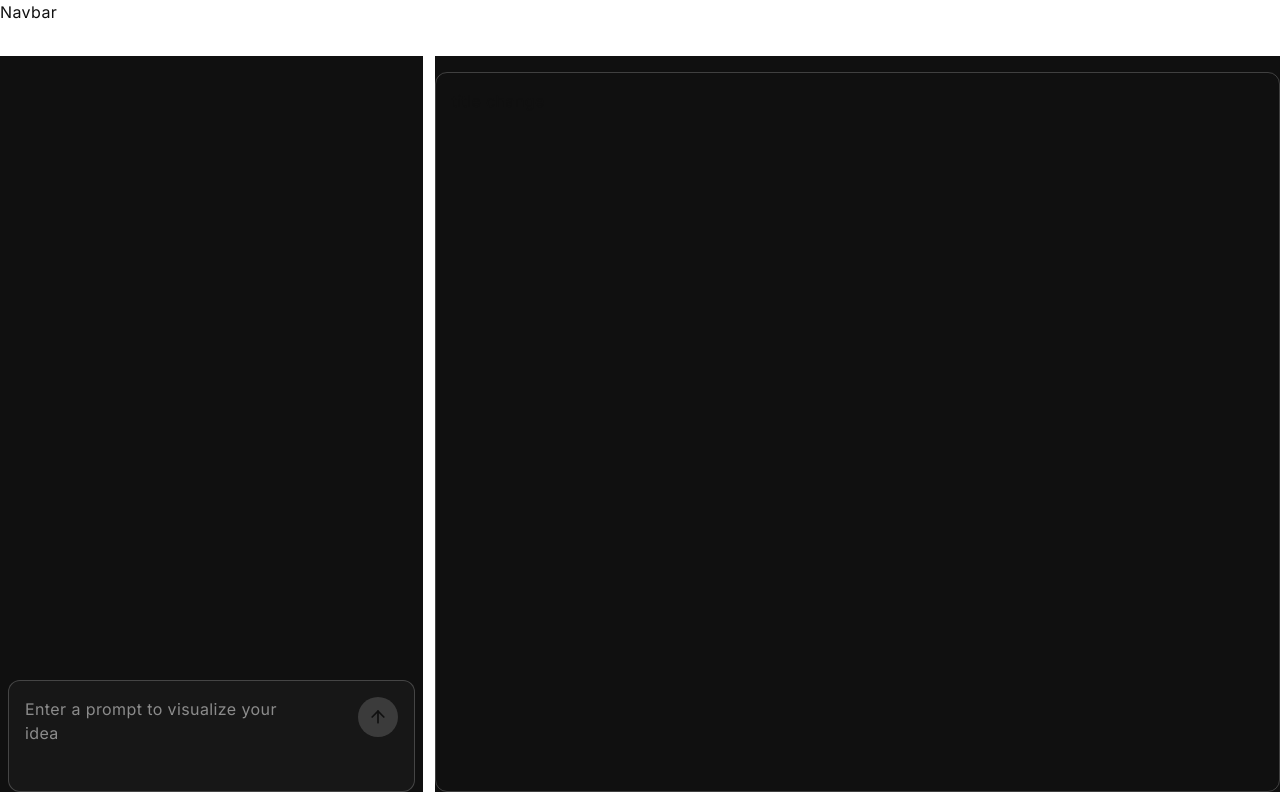
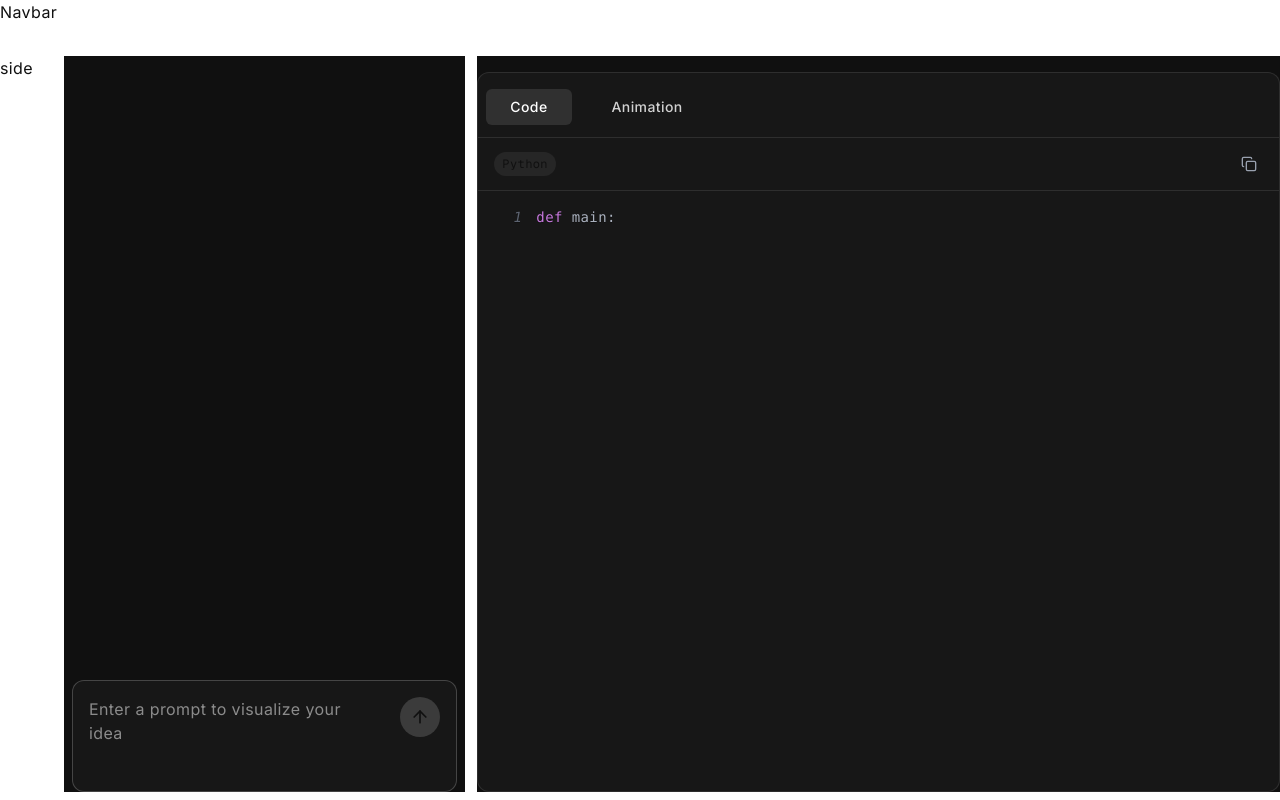
Before and after one commit to Devansh-Sabharwal/Visura, a Next.js app in the folder frontend/: page /chat in a window 1280 px wide. Built offline with nearby package versions, Linux system fonts and the light colour scheme.

Commit message:
added code block

```diff
--- a/frontend/package.json
+++ b/frontend/package.json
@@ -9,13 +9,18 @@
     "lint": "next lint"
   },
   "dependencies": {
+    "@tabler/icons-react": "^3.34.0",
     "@tanstack/react-query": "^5.80.7",
+    "@types/react-syntax-highlighter": "^15.5.13",
+    "clsx": "^2.1.1",
     "lucide-react": "^0.516.0",
     "next": "15.3.3",
     "next-auth": "^4.24.11",
     "react": "^19.0.0",
     "react-dom": "^19.0.0",
     "react-hot-toast": "^2.5.2",
+    "react-syntax-highlighter": "^15.6.1",
+    "tailwind-merge": "^3.3.1",
     "uuid": "^11.1.0",
     "zustand": "^5.0.5"
   },
--- a/frontend/src/components/AnimationWindow.tsx
+++ b/frontend/src/components/AnimationWindow.tsx
@@ -1,11 +1,28 @@
+import { Tabs } from "./ui/Tabs";
+import CodeBlock from "./ui/CodeBlock";
 export default function AnimationWindow() {
+  const demo = "def main:";
   const tabs = [
-    { id: "Code", label: "Code" },
-    { id: "Animation", label: "Animation" },
+    {
+      title: "Code",
+      value: "Code",
+      content: (
+        <div className="h-full">
+          <CodeBlock code={demo} language="python" />
+        </div>
+      ),
+    },
+    {
+      title: "Animation",
+      value: "Animation",
+      content: <div>animation</div>,
+    },
   ];
   return (
     <div>
-      <div className="p-4">title change</div>
+      <div className="py-2 h-full">
+        <Tabs tabs={tabs} />
+      </div>
     </div>
   );
 }
--- a/frontend/src/components/ChatInterface.tsx
+++ b/frontend/src/components/ChatInterface.tsx
@@ -14,11 +14,12 @@ export default function ChatInterface() {
       <div className="h-[56px] border-b border-white/10">Navbar</div>
       <div className="flex-1 mb-2 flex w-screen h-full overflow-y-auto">
         <div className="flex-1 flex h-full w-full">
+          <div className="w-16">side</div>
           <div className="bg-black-100 h-full flex-1">
             <ChatWindow />
           </div>
           <div className="bg-black-100  h-full flex-2 flex flex-col ml-3 ">
-            <div className=" flex-1 border mt-4 border-white/20 rounded-xl h-full">
+            <div className=" flex-1 border bg-[#171717] mt-4 border-white/10 rounded-xl h-full">
               <AnimationWindow />
             </div>
           </div>
--- /dev/null
+++ b/frontend/src/components/ui/CodeBlock.tsx
@@ -0,0 +1,221 @@
+import React, { useState } from "react";
+import { Prism as SyntaxHighlighter } from "react-syntax-highlighter";
+import {
+  oneDark,
+  oneLight,
+} from "react-syntax-highlighter/dist/esm/styles/prism";
+import { Copy, Check, Download, Eye, EyeOff } from "lucide-react";
+import toast from "react-hot-toast";
+
+interface CodeBlockProps {
+  code: string;
+  language?: string;
+  title?: string;
+  showLineNumbers?: boolean;
+  theme?: "dark" | "light";
+  maxHeight?: string;
+  showCopyButton?: boolean;
+  showDownloadButton?: boolean;
+  showCollapseButton?: boolean;
+  className?: string;
+  filename?: string;
+}
+
+export default function CodeBlock({
+  code,
+  language = "javascript",
+  title,
+  showLineNumbers = true,
+  theme = "dark",
+  maxHeight = "450px",
+  showCopyButton = true,
+  showDownloadButton = false,
+  showCollapseButton = false,
+  className = "",
+  filename,
+}: CodeBlockProps) {
+  const [copied, setCopied] = useState(false);
+  const [isCollapsed, setIsCollapsed] = useState(false);
+
+  const handleCopy = async () => {
+    try {
+      await navigator.clipboard.writeText(code);
+      setCopied(true);
+      toast.success("Code copied to clipboard!");
+      setTimeout(() => setCopied(false), 2000);
+    } catch (err) {
+      toast.error("Failed to copy code");
+    }
+  };
+
+  const handleDownload = () => {
+    const blob = new Blob([code], { type: "text/plain" });
+    const url = URL.createObjectURL(blob);
+    const a = document.createElement("a");
+    a.href = url;
+    a.download = filename || `code.${getFileExtension(language)}`;
+    document.body.appendChild(a);
+    a.click();
+    document.body.removeChild(a);
+    URL.revokeObjectURL(url);
+    toast.success("Code downloaded!");
+  };
+
+  const getFileExtension = (lang: string): string => {
+    const extensions: { [key: string]: string } = {
+      javascript: "js",
+      typescript: "ts",
+      python: "py",
+      java: "java",
+      cpp: "cpp",
+      c: "c",
+      html: "html",
+      css: "css",
+      json: "json",
+      xml: "xml",
+      sql: "sql",
+      bash: "sh",
+      shell: "sh",
+      yaml: "yml",
+      markdown: "md",
+    };
+    return extensions[lang] || "txt";
+  };
+
+  const getLanguageLabel = (lang: string): string => {
+    const labels: { [key: string]: string } = {
+      javascript: "JavaScript",
+      typescript: "TypeScript",
+      python: "Python",
+      java: "Java",
+      cpp: "C++",
+      c: "C",
+      html: "HTML",
+      css: "CSS",
+      json: "JSON",
+      xml: "XML",
+      sql: "SQL",
+      bash: "Bash",
+      shell: "Shell",
+      yaml: "YAML",
+      markdown: "Markdown",
+    };
+    return labels[lang] || lang.toUpperCase();
+  };
+
+  const isDark = "dark";
+  const syntaxTheme = isDark ? oneDark : oneLight;
+
+  return (
+    <div className={`overflow-hidden ${className}`}>
+      {/* Header */}
+      {(title ||
+        showCopyButton ||
+        showDownloadButton ||
+        showCollapseButton) && (
+        <div
+          className={`flex border-b border-white/10 items-center justify-between px-4 py-3 ${
+            isDark ? "bg-none" : "bg-gray-50 border-gray-200"
+          }`}
+        >
+          <div className="flex items-center gap-3">
+            <span
+              className={`text-xs px-2 py-1 rounded-full font-mono bg-[#262626] `}
+            >
+              {getLanguageLabel(language)}
+            </span>
+          </div>
+
+          <div className="flex items-center gap-2">
+            {showCollapseButton && (
+              <button
+                onClick={() => setIsCollapsed(!isCollapsed)}
+                className={`p-1.5 rounded-md transition-colors ${
+                  isDark
+                    ? "hover:bg-gray-700 text-gray-400 hover:text-gray-200"
+                    : "hover:bg-gray-200 text-gray-600 hover:text-gray-800"
+                }`}
+                title={isCollapsed ? "Expand" : "Collapse"}
+              >
+                {isCollapsed ? <Eye size={16} /> : <EyeOff size={16} />}
+              </button>
+            )}
+
+            {showDownloadButton && (
+              <button
+                onClick={handleDownload}
+                className={`p-1.5 rounded-md transition-colors ${
+                  isDark
+                    ? "hover:bg-gray-700 text-gray-400 hover:text-gray-200"
+                    : "hover:bg-gray-200 text-gray-600 hover:text-gray-800"
+                }`}
+                title="Download code"
+              >
+                <Download size={16} />
+              </button>
+            )}
+
+            {showCopyButton && (
+              <button
+                onClick={handleCopy}
+                className={`p-1.5 rounded-md transition-colors ${
+                  isDark
+                    ? "hover:bg-gray-700 text-gray-400 hover:text-gray-200"
+                    : "hover:bg-gray-200 text-gray-600 hover:text-gray-800"
+                }`}
+                title="Copy code"
+              >
+                {copied ? (
+                  <Check size={16} className="text-green-500" />
+                ) : (
+                  <Copy size={16} />
+                )}
+              </button>
+            )}
+          </div>
+        </div>
+      )}
+
+      {/* Code Content */}
+      {!isCollapsed && (
+        <div className="relative">
+          <div className="overflow-auto custom-scrollbar" style={{ maxHeight }}>
+            <SyntaxHighlighter
+              language={language}
+              style={syntaxTheme}
+              showLineNumbers={showLineNumbers}
+              customStyle={{
+                margin: 0,
+                padding: "1rem",
+                background: "transparent",
+                fontSize: "14px",
+                lineHeight: "1.5",
+              }}
+              lineNumberStyle={{
+                minWidth: "3em",
+                paddingRight: "1em",
+                color: isDark ? "#6b7280" : "#9ca3af",
+                userSelect: "none",
+              }}
+              wrapLines={true}
+              wrapLongLines={true}
+            >
+              {code}
+            </SyntaxHighlighter>
+          </div>
+        </div>
+      )}
+
+      {/* Collapsed State */}
+      {isCollapsed && (
+        <div
+          className={`px-4 py-3 text-sm ${
+            isDark ? "text-gray-400" : "text-gray-600"
+          }`}
+        >
+          Code collapsed ({code.split("\n").length} lines)
+        </div>
+      )}
+    </div>
+  );
+}
--- /dev/null
+++ b/frontend/src/components/ui/Tabs.tsx
@@ -0,0 +1,55 @@
+"use client";
+
+import { useState } from "react";
+import { cn } from "@/lib/utils";
+
+type Tab = {
+  title: string;
+  value: string;
+  content: React.ReactNode;
+};
+
+export const Tabs = ({
+  tabs,
+  containerClassName,
+  tabClassName,
+  contentClassName,
+}: {
+  tabs: Tab[];
+  containerClassName?: string;
+  activeTabClassName?: string;
+  tabClassName?: string;
+  contentClassName?: string;
+}) => {
+  const [activeTab, setActiveTab] = useState<Tab>(tabs[0]);
+
+  return (
+    <div className="w-full">
+      <div
+        className={cn(
+          "flex gap-1 items-center px-2 pb-1 border-b border-white/10",
+          containerClassName
+        )}
+      >
+        <div className="space-x-4  py-2 rounded-lg">
+          {tabs.map((tab) => (
+            <button
+              key={tab.value}
+              onClick={() => setActiveTab(tab)}
+              className={cn(
+                "px-6 py-2 cursor-pointer rounded-md text-sm font-medium transition-all ",
+                activeTab.value === tab.value
+                  ? "bg-[#303030] text-white"
+                  : " text-white/80 hover:bg-[#2b2b2b]",
+                tabClassName
+              )}
+            >
+              {tab.title}
+            </button>
+          ))}
+        </div>
+      </div>
+      <div className={cn("", contentClassName)}>{activeTab.content}</div>
+    </div>
+  );
+};
```
Also changed, not shown: 1 other file (tests, documents, lock files or other folders).
